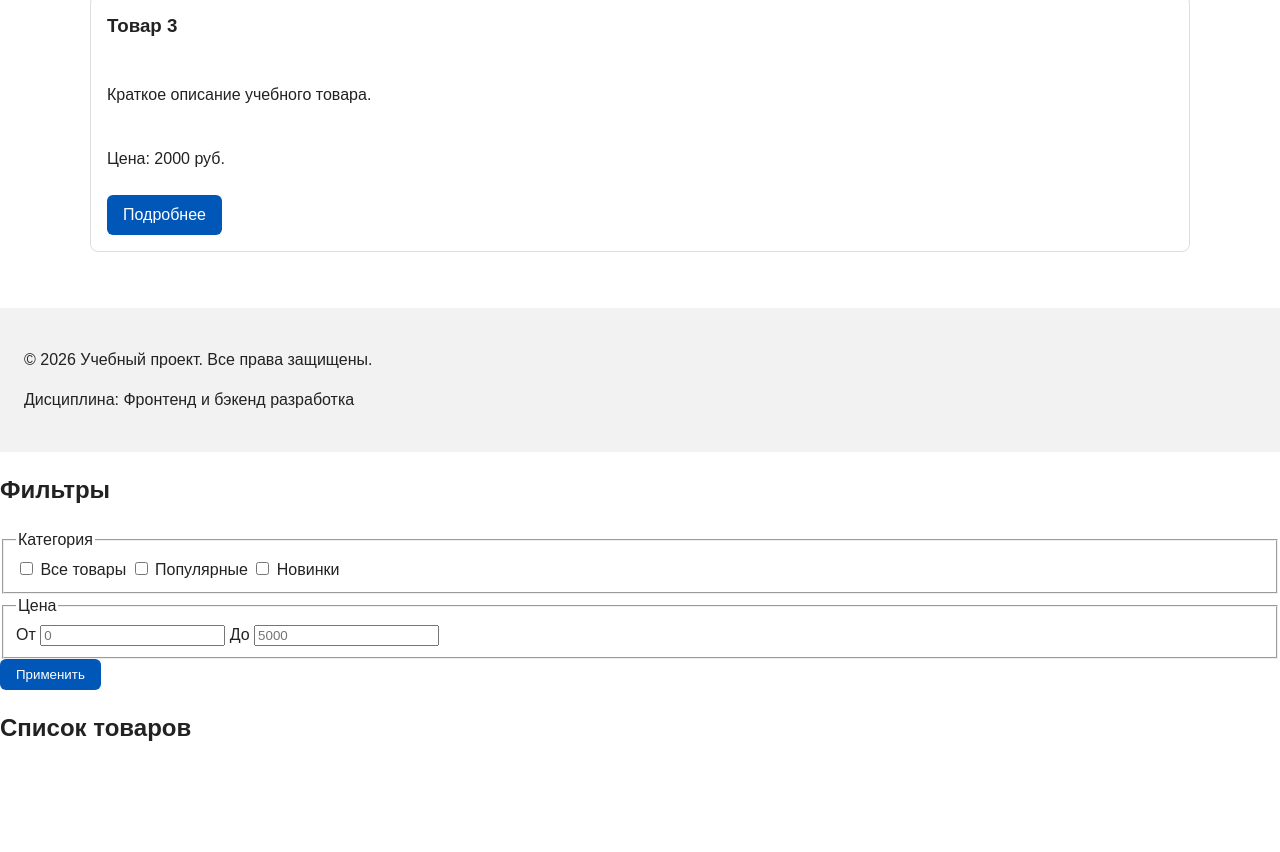
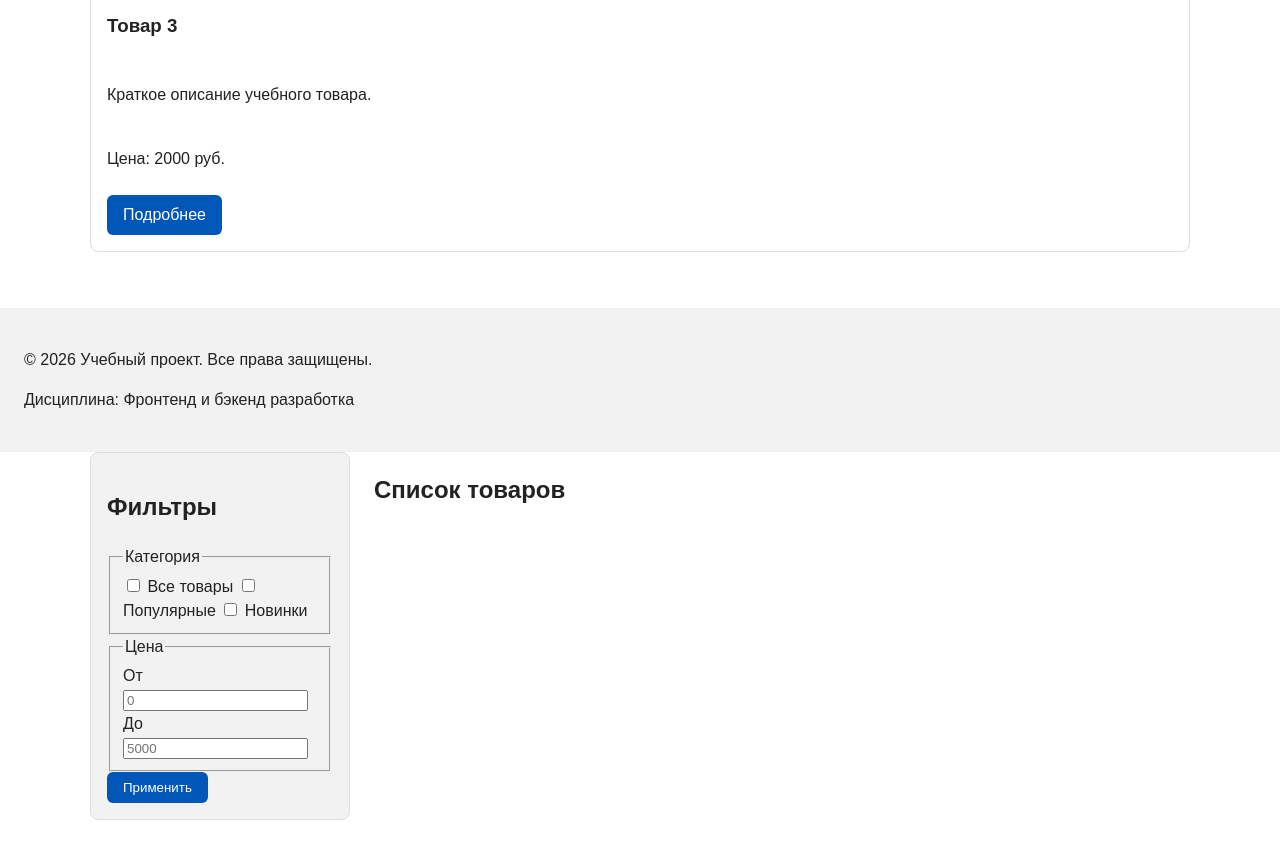
Before and after one commit to mal-da-udal-1/kr1-html-css-shop, a plain HTML site: page catalog.html in a window 1280 px wide. Shown: the part 863-1715 px from the top of the page. Before the commit the page ends 1629 px from the top, so only its background shows below. Drawn offline with Linux system fonts and the light colour scheme.

Commit message:
Update style.css

```diff
--- a/css/style.css
+++ b/css/style.css
@@ -375,3 +375,23 @@ a:active {
   border-left: 4px solid var(--color-success);
   background-color: var(--color-success-bg);
 }
+.catalog-layout {
+  max-width: var(--container-width);
+  margin: 0 auto var(--space-xl);
+  display: grid;
+  grid-template-columns: 260px 1fr;
+  grid-template-areas: "filters products";
+  gap: var(--space-lg);
+}
+
+.catalog-filters {
+  grid-area: filters;
+  padding: var(--space-md);
+  border: 1px solid var(--color-border);
+  border-radius: var(--radius-md);
+  background-color: var(--color-surface);
+}
+
+.catalog-products {
+  grid-area: products;
+}
```
